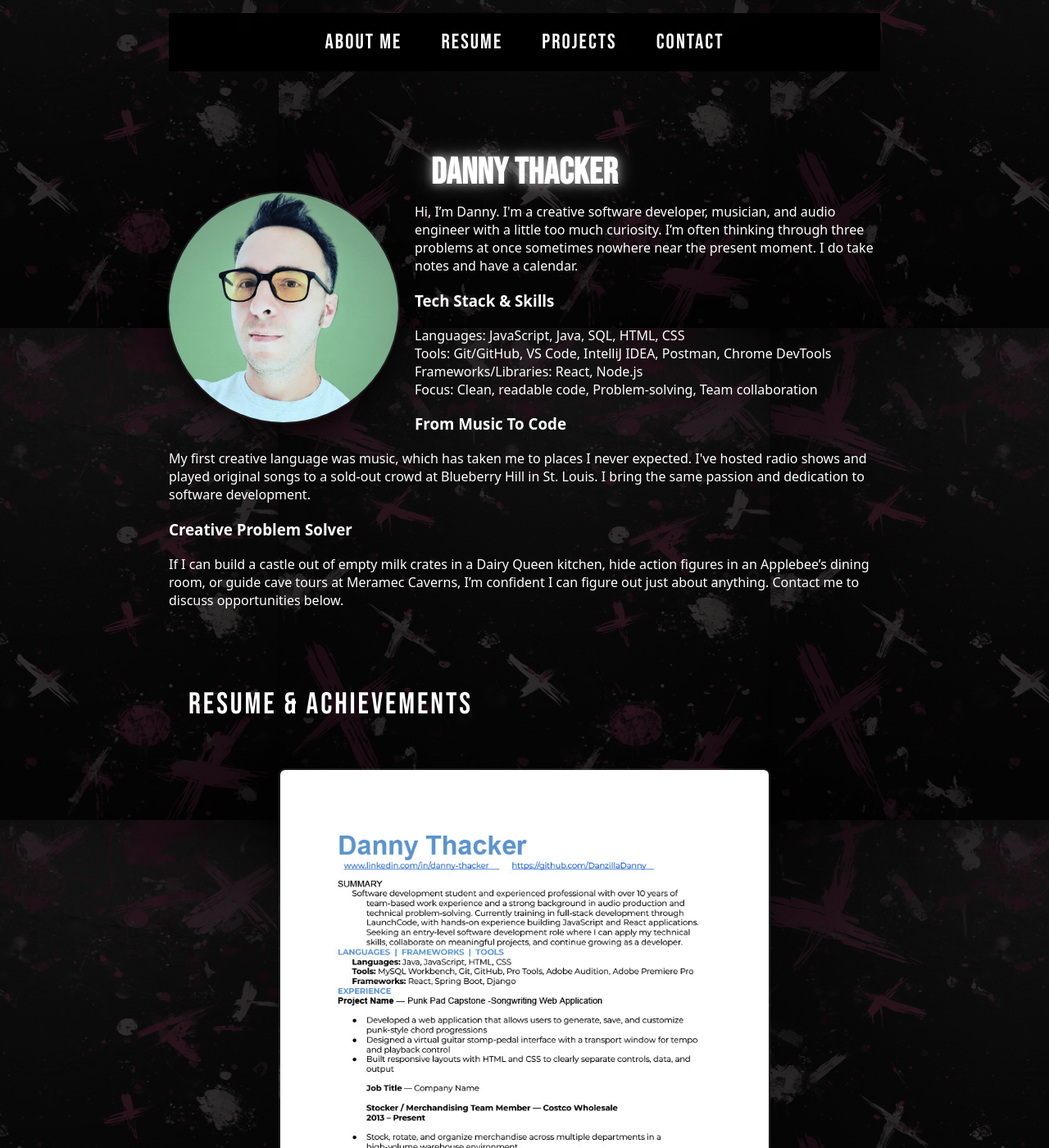
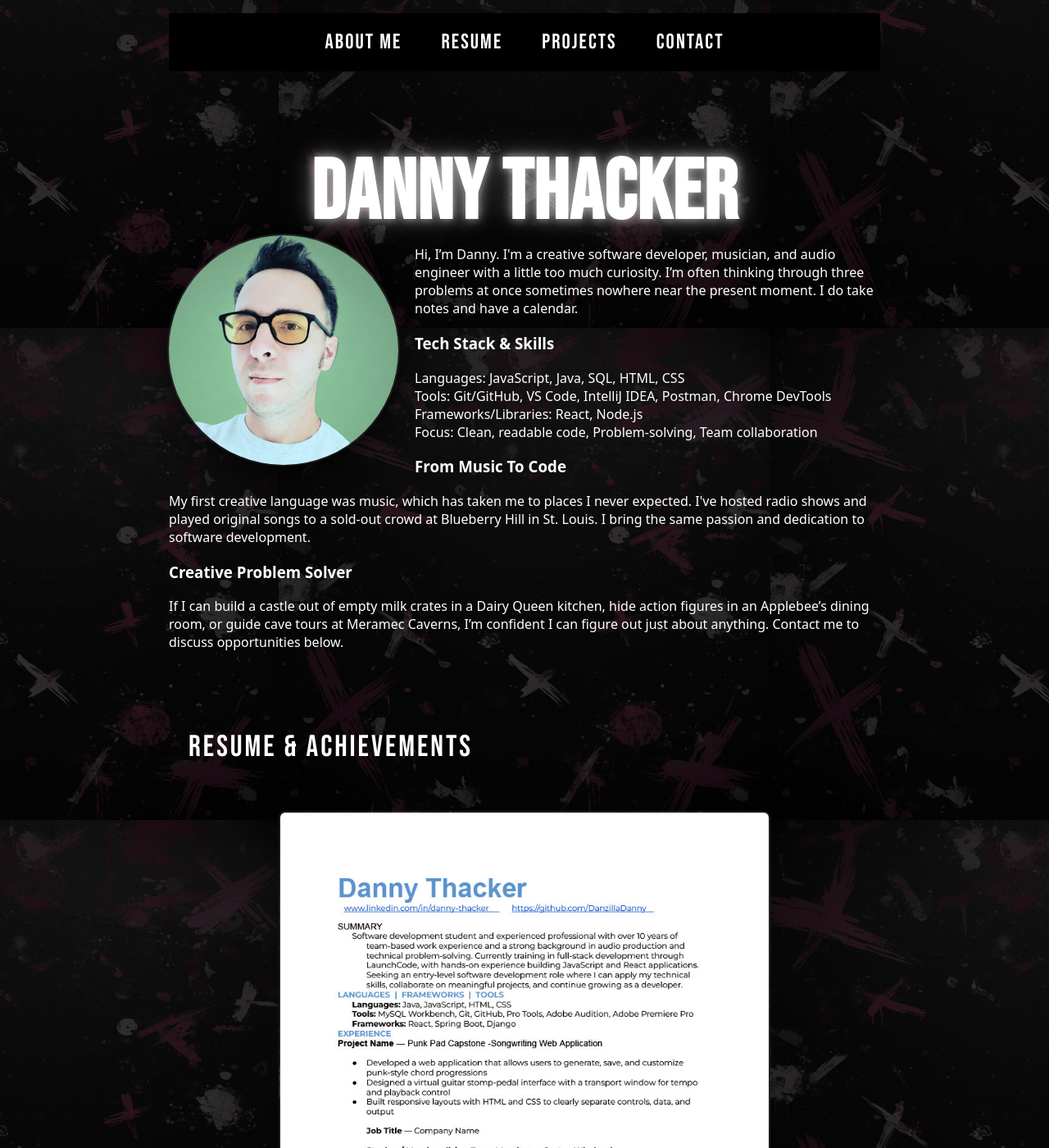
Before and after one commit to DanzillaDanny/DanzillaDanny.github.io, a Jekyll site: the page built from index.md, in a window 1280 px wide and 1400 px high. Shown: the whole window at 82% size. Built offline with Jekyll 4.4.1, drawn with Linux system fonts in a browser that asks for light colours.

Commit message:
fix header and footer icon

```diff
--- a/assets/index.css
+++ b/assets/index.css
@@ -164,7 +164,8 @@ body::before {
 
 .hero-text h1 {
   font-family: var(--display-font);
-  font-size: clamp(2.1rem, 3.5vw, 3.4rem);
+  /* larger hero heading: bigger on all viewports */
+  font-size: clamp(4rem, 8vw, 7rem);
   text-align: center;
   margin: 0 auto;
   letter-spacing: 0.01em;
@@ -304,10 +305,34 @@ body::before {
   opacity: 1;
 }
 
+/* Constrain footer icon and ensure only the footer LinkedIn image displays */
 .footer-icon {
   width: 32px;
   height: 32px;
-  display: block;
+  display: inline-flex;
+  align-items: center;
+  justify-content: center;
+  overflow: hidden;
+}
+
+.footer .footer-icon img {
+  display: block !important;
+  width: 32px !important;
+  height: 32px !important;
+  object-fit: contain !important;
+}
+
+/* Hide stray InBug images elsewhere */
+img[src*="InBug-White.png"] {
+  display: none !important;
+}
+
+/* Show footer one specifically */
+.footer img[src*="InBug-White.png"] {
+  display: inline-block !important;
+  width: 32px !important;
+  height: 32px !important;
+  object-fit: contain !important;
 }
 
 @media (max-width: 768px) {
```
